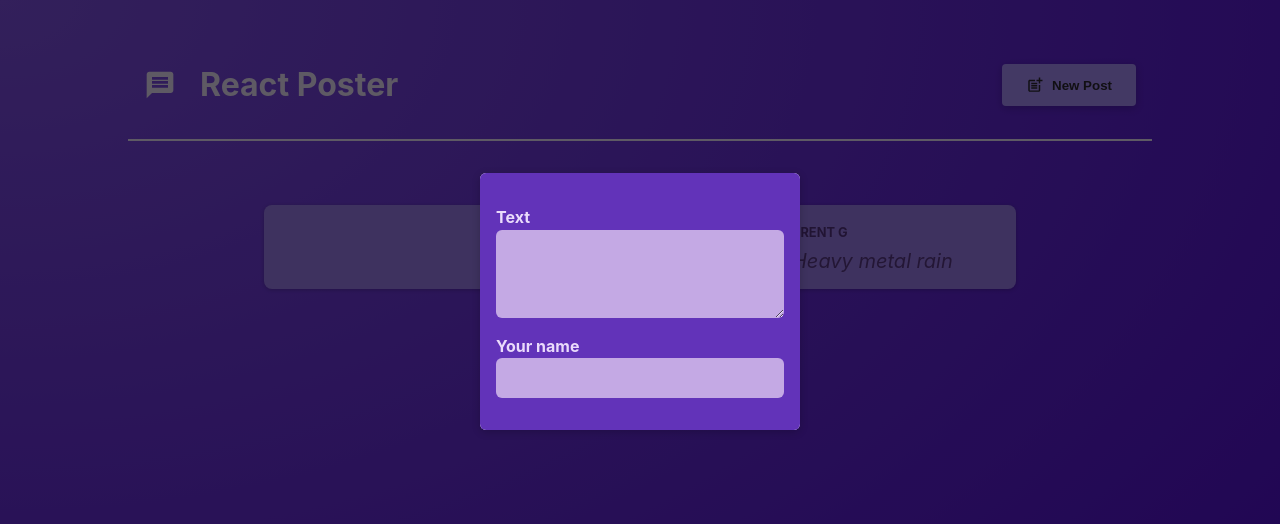
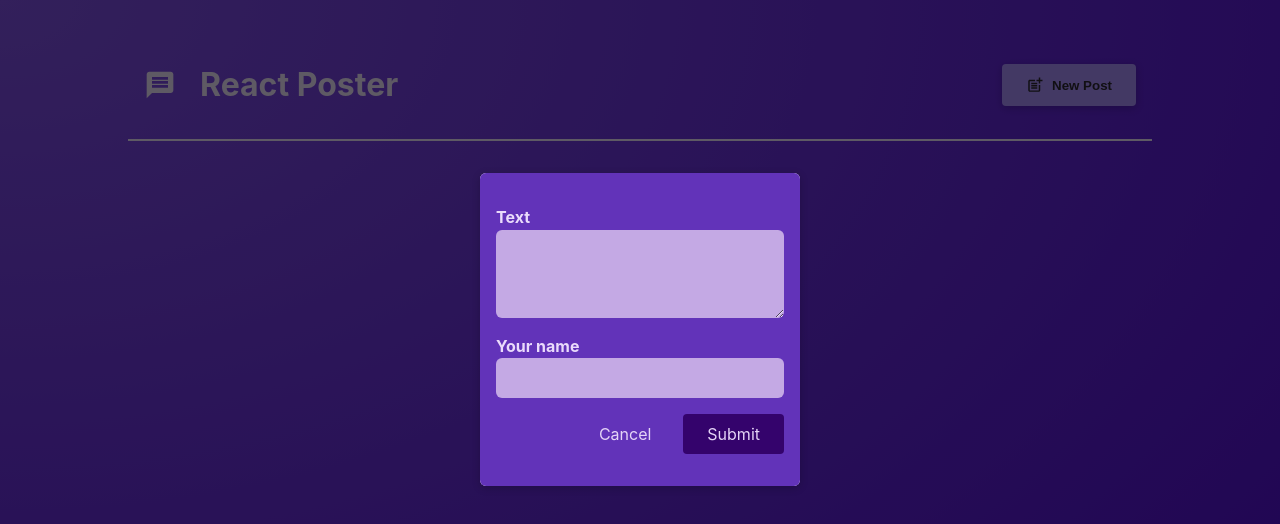
Before and after one commit to gorebash/react-tut1, a React (Vite) app: page / in a window 1280 px wide. Both pictures are taken after a click on the button "New Post". Shown: the top 524 px of the page. Built offline with nearby package versions, Linux system fonts and the light colour scheme.

Commit message:
saves posts

```diff
--- a/src/components/NewPost.jsx
+++ b/src/components/NewPost.jsx
@@ -1,20 +1,46 @@
 import classes from './NewPost.module.css';
 import { useState } from 'react';
 
-function NewPost(props) {
-  //const [ enteredBody, setEnteredBody ] = useState('');
+function NewPost({ onCancel, onAddPost }) {
+  const [author, setAuthor] = useState('');
+  const [body, setBody] = useState('');
+
+  function changeBodyHandler (event) {
+    setBody(event.target.value);
+  }
+
+  function changeAuthorHandler (event) {
+    setAuthor(event.target.value);
+  }
+
+  function submitHandler (event) {
+    event.preventDefault();
+
+    const postData = {
+      author,
+      body
+    };
+
+    console.log(postData);
+    onAddPost(postData);
+    onCancel();
+  }
 
   return (
-    <form className={classes.form}>
+    <form className={classes.form} onSubmit={submitHandler}>
       <p>
         <label htmlFor="body">Text</label>
         <textarea id="body" required rows={3}
-          onChange={props.onBodyChange} />
+          onChange={changeBodyHandler} />
       </p>
       <p>
         <label htmlFor="name">Your name</label>
         <input type="text" id="name" required
-          onChange={props.onAuthorChange} />
+          onChange={changeAuthorHandler} />
+      </p>
+      <p className={classes.actions}>
+        <button type='button' onClick={onCancel}>Cancel</button>
+        <button onClick={submitHandler}>Submit</button>
       </p>
     </form>
   );
--- a/src/components/PostList.jsx
+++ b/src/components/PostList.jsx
@@ -5,15 +5,11 @@ import Modal from './Modal';
 import { useState } from 'react';
 
 function PostList ({ isPosting, onStopPosting }) {
-  const [enteredBody, setEnteredBody] = useState('');
-  const [enteredAuthor, setAuthor] = useState('');
 
-  function changeBodyHandler (event) {
-    setEnteredBody(event.target.value);
-  }
+  const [posts, setPosts] = useState([]);
 
-  function changeAuthorHandler (event) {
-    setAuthor(event.target.value);
+  function addPostHandler (post) {
+    setPosts((existingState) => [post, ...existingState]);
   }
 
   return (
@@ -21,15 +17,25 @@ function PostList ({ isPosting, onStopPosting }) {
       {isPosting && (
         <Modal onClose={onStopPosting}>
           <NewPost
-            onBodyChange={changeBodyHandler}
-            onAuthorChange={changeAuthorHandler} />
+            onCancel={onStopPosting}
+            onAddPost={addPostHandler} />
         </Modal>
       )}
-      <ul className={classes.posts}>
-        <Post body={enteredBody} author={enteredAuthor} />
-        <Post body="Heavy metal" author="Brent G" />
-        <Post body="Heavy metal rain" author="Brent G" />
-      </ul>
+
+      {posts.length > 0 && (
+        <ul className={classes.posts}>
+          { posts.map((p) =>
+            <Post key={p.body} body={p.body} author={p.author} />
+          )}
+        </ul>
+      )}
+
+      {posts.length === 0 && (
+        <div style={{ textAlign:'center', color:'#fff' }}>
+          <h2>There are no posts yet</h2>
+          <p>Start adding some!</p>
+        </div>
+      )}
     </>
   );
 }
```
